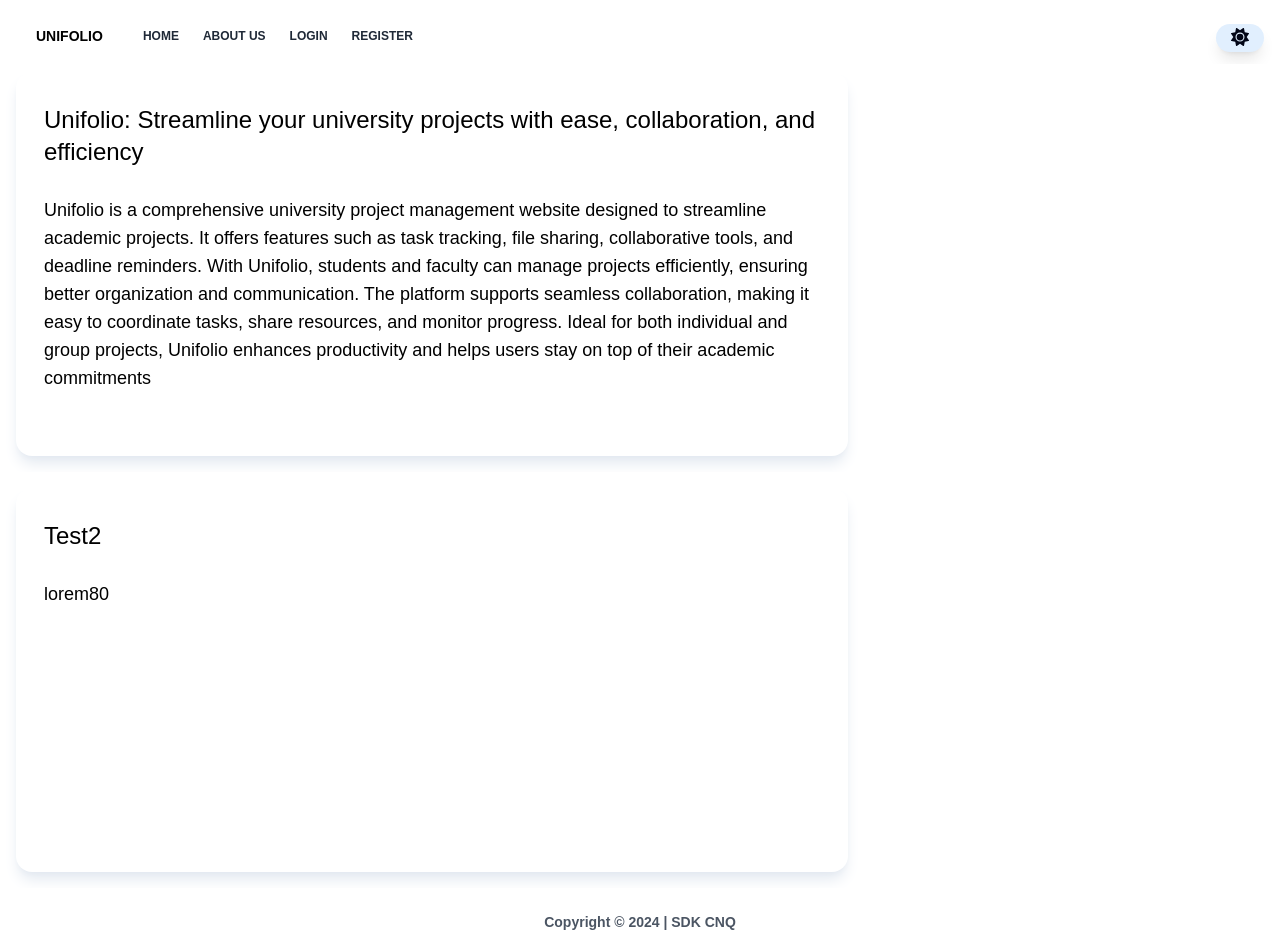
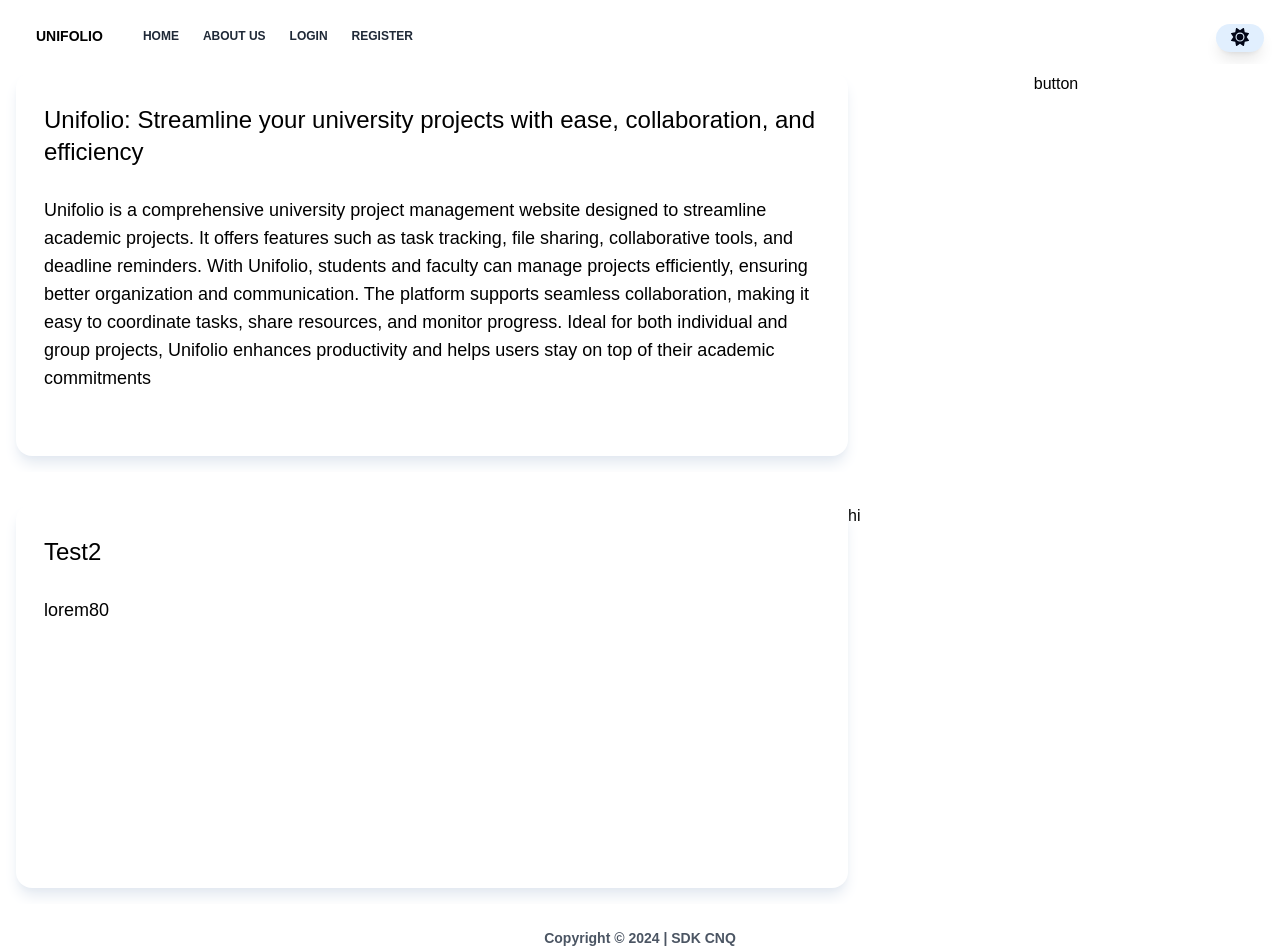
Before and after one commit to jojocoder28/University_Project_Management, a React (Vite) app in the folder frontend/: page / in a window 1280 px wide. Shown: the top 952 px of the page. Built offline with nearby package versions, Linux system fonts and the light colour scheme.

Commit message:
home page modified

```diff
--- a/frontend/src/components/CardsHome.jsx
+++ b/frontend/src/components/CardsHome.jsx
@@ -2,17 +2,16 @@ import React from 'react'
 
 const CardsHome = (props) => {
   return (
-    <div className="p-4">
-        <div className="bg-white dark:bg-gray-900
-        border-slate-100 dark:border-slate-500
-        shadow-lg shadow-slate-200 dark:shadow-slate-900
-        rounded-box px-7 py-5
-        lg:w-8/12 h-96
-        sm:w-full md:w-full lg:overflow-hidden
-        lg:z-0 md:z-50 sm:z-50">
+    <div className="p-4 top-5 lg:w-8/12 h-96 lg:overflow-hidden bg-white dark:bg-gray-900
+    border-slate-100 dark:border-slate-500
+    shadow-lg shadow-slate-200 dark:shadow-slate-900
+    rounded-box px-7 py-5
+    sm:w-full md:w-full
+    lg:z-0 md:z-50 sm:z-50">
+
           <div className="text-2xl py-3 overflow-hidden">{props.title}</div>
           <div className="text-lg py-4">{props.description}</div>
-        </div>
+
       </div>
   )
 }
--- a/frontend/src/pages/Home.jsx
+++ b/frontend/src/pages/Home.jsx
@@ -12,8 +12,18 @@ const Home = () => {
       const desc1="Unifolio is a comprehensive university project management website designed to streamline academic projects. It offers features such as task tracking, file sharing, collaborative tools, and deadline reminders. With Unifolio, students and faculty can manage projects efficiently, ensuring better organization and communication. The platform supports seamless collaboration, making it easy to coordinate tasks, share resources, and monitor progress. Ideal for both individual and group projects, Unifolio enhances productivity and helps users stay on top of their academic commitments"
   return ( <>
     <main>
-      <CardsHome title={title1} description={desc1}/>
-      <CardsHome title="Test2" description="lorem80"/>
+      <div className="container mx-auto">
+        <div className="flex mb-4 p-4">
+          <CardsHome title={title1} description={desc1}/>
+          <div className="lg:w-4/12 h-96 lg:block hidden">
+            <div className="flex align-middle justify-center items-center relative">button</div>
+          </div>
+        </div>
+        <div className="flex p-4">
+          <CardsHome title="Test2" description="lorem80"/>
+          <div className="w-4/12">hi</div>
+        </div>
+      </div>
     </main>
     </>
   )
```
